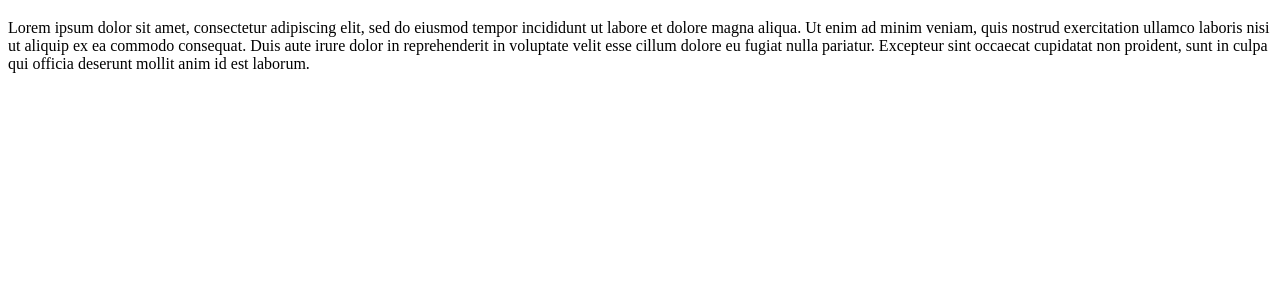
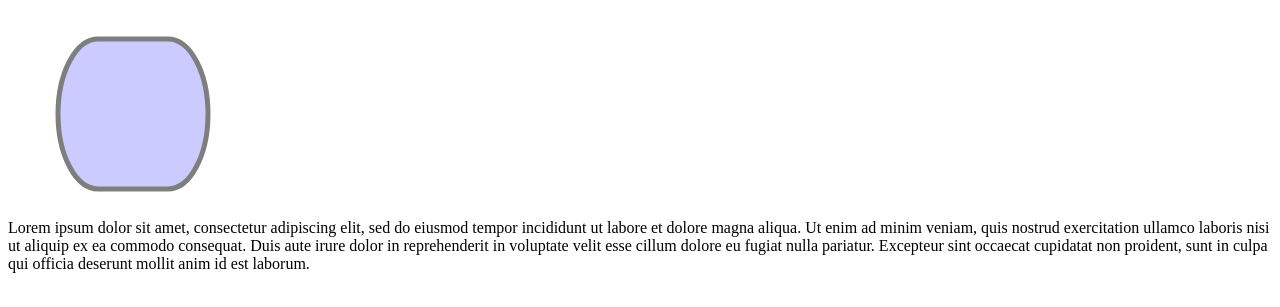
Before and after one commit to auspicious-aardvark/auspicious-aardvark.github.io, a plain HTML site: page index.html in a window 1280 px wide. Shown: the part 61-368 px from the top of the page. Drawn offline with Linux system fonts and the light colour scheme.

Commit message:
Update index.html
Added an inline svg drawing.

```diff
--- a/index.html
+++ b/index.html
@@ -7,6 +7,13 @@
 <body>
 
 <h1>Auspicious Aardvark </h1>
+
+<svg width="400" height="180">
+  <rect x="50" y="20" rx="40" ry="80" width="150" height="150"
+  style="fill:#9999ff;stroke:black;stroke-width:5;opacity:0.5" />
+Sorry, your browser does not support inline SVG.
+</svg>
+
 <p>Lorem ipsum dolor sit amet, consectetur adipiscing elit, sed do eiusmod tempor incididunt ut labore et dolore magna aliqua. Ut enim ad minim veniam, quis nostrud exercitation ullamco laboris nisi ut aliquip ex ea commodo consequat. Duis aute irure dolor in reprehenderit in voluptate velit esse cillum dolore eu fugiat nulla pariatur. Excepteur sint occaecat cupidatat non proident, sunt in culpa qui officia deserunt mollit anim id est laborum.</p>
 
 </body>
```
